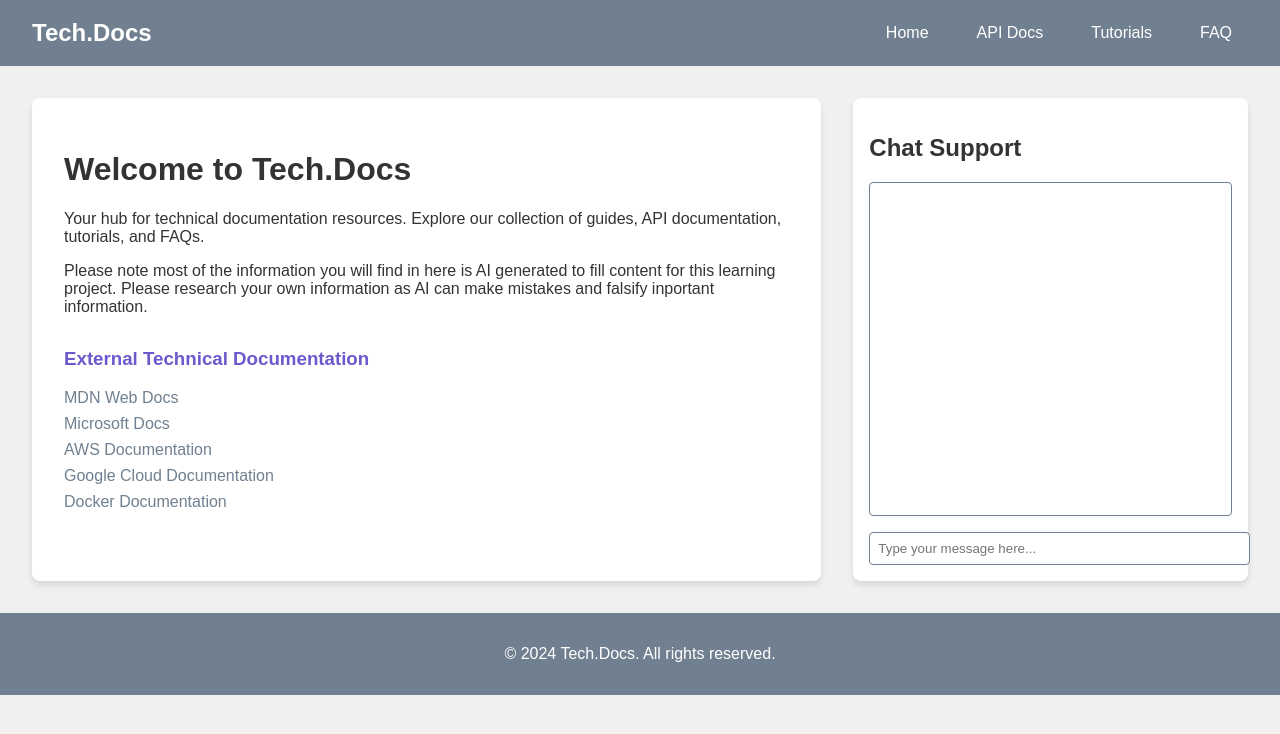
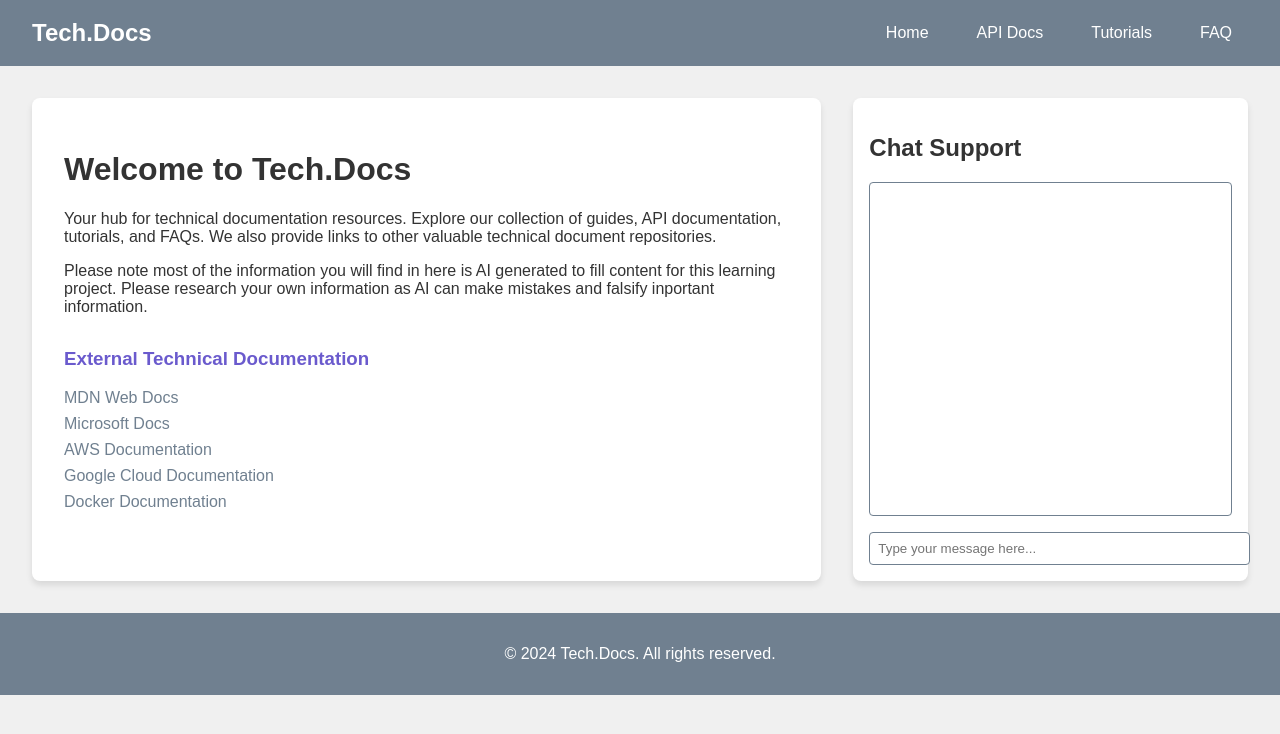
Before and after one commit to RelicSteel/Technical_doc_website, a plain HTML site: page index.html in a window 1280 px wide. Both pictures are taken after a click on the link "Home". Drawn offline with Linux system fonts and the light colour scheme.

Commit message:
no main changes

```diff
--- a/index.html
+++ b/index.html
@@ -20,6 +20,7 @@
         <div class="content" id="main-content">
             <h1>Welcome to Tech.Docs</h1>
             <p>Your hub for technical documentation resources. Explore our collection of guides, API documentation, tutorials, and FAQs. We also provide links to other valuable technical document repositories.</p>
+            <p>Please note most of the information you will find in here is AI generated to fill content for this learning project. Please research your own information as AI can make mistakes and falsify inportant information.</p>
             <div class="external-links">
                 <h3>External Technical Documentation</h3>
                 <ul>
--- a/script.js
+++ b/script.js
@@ -5,7 +5,7 @@ function loadDocument(docName) {
         case 'intro':
             content.innerHTML = `
                 <h1>Welcome to Tech.Docs</h1>
-                <p>Your hub for technical documentation resources. Explore our collection of guides, API documentation, tutorials, and FAQs.</p>
+                <p>Your hub for technical documentation resources. Explore our collection of guides, API documentation, tutorials, and FAQs. We also provide links to other valuable technical document repositories.</p>
                 <p>Please note most of the information you will find in here is AI generated to fill content for this learning project. Please research your own information as AI can make mistakes and falsify inportant information.</p>
                 <div class="external-links">
                     <h3>External Technical Documentation</h3>
```
Also changed, not shown: 1 other file.
